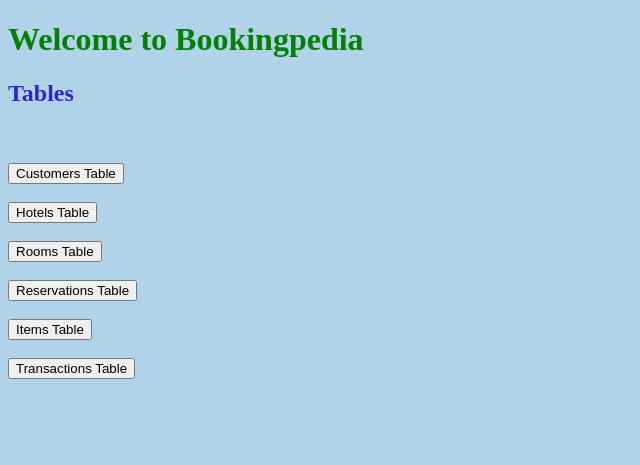
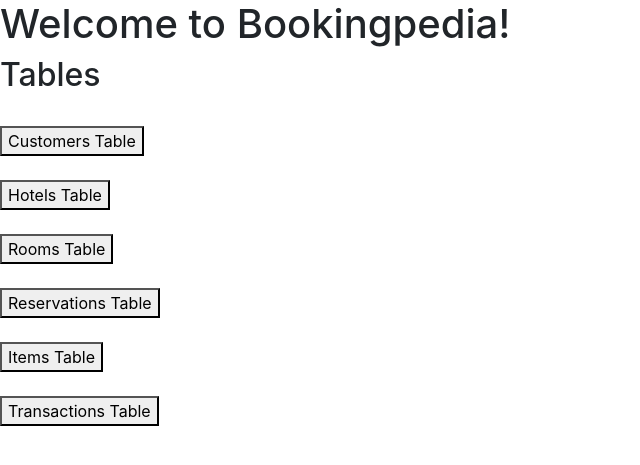
Before and after one commit to Sophiezd/Bookingpedia, a Django app: page / in a window 1280 px wide. Shown: the top 465 px of the page, without its empty margins (0-640 px from the left). Run offline with Django 4.2, Linux system fonts and the light colour scheme; some libraries are stand-ins or nearby versions.

Commit message:
main page

```diff
--- a/templates/main.html
+++ b/templates/main.html
@@ -1,7 +1,9 @@
 <!DOCTYPE html>
 <html>
 <head>
-  <style>
+  <link rel="stylesheet" href="https://maxcdn.bootstrapcdn.com/bootstrap/4.0.0/css/bootstrap.min.css" integrity="sha384-Gn5384xqQ1aoWXA+058RXPxPg6fy4IWvTNh0E263XmFcJlSAwiGgFAW/dAiS6JXm" crossorigin="anonymous">
+
+  <!-- <style>
     body {
       color: rgb(48, 36, 209);
     }
@@ -9,13 +11,30 @@
     h1 {
       color: green;
     }
-    </style>
+    .button {
+      background-color: #4CAF50;
+      border: none;
+      border-radius:10px;
+      color: white;
+      padding: 15px 32px;
+      text-align: center;
+      text-decoration: none;
+      display: inline-block;
+      font-size: 16px;
+      margin: 4px 2px;
+      cursor: pointer;
+      min-height:30px;
+      min-width: 120px;
+    }
+    .button:active {
+      background-color: green;
+    }
+    </style> -->
   <meta charset="utf-8">
 </head>
-<body style="background-color:rgb(177, 211, 234);">
-    <h1>Welcome to Bookingpedia</h1>
+<body>
+    <h1>Welcome to Bookingpedia!</h1>
     <h2>Tables</h2>
-    <br>
     <br>
     <a href= "/customers"><button type = "button">Customers Table</button></a>
     <br>
```
